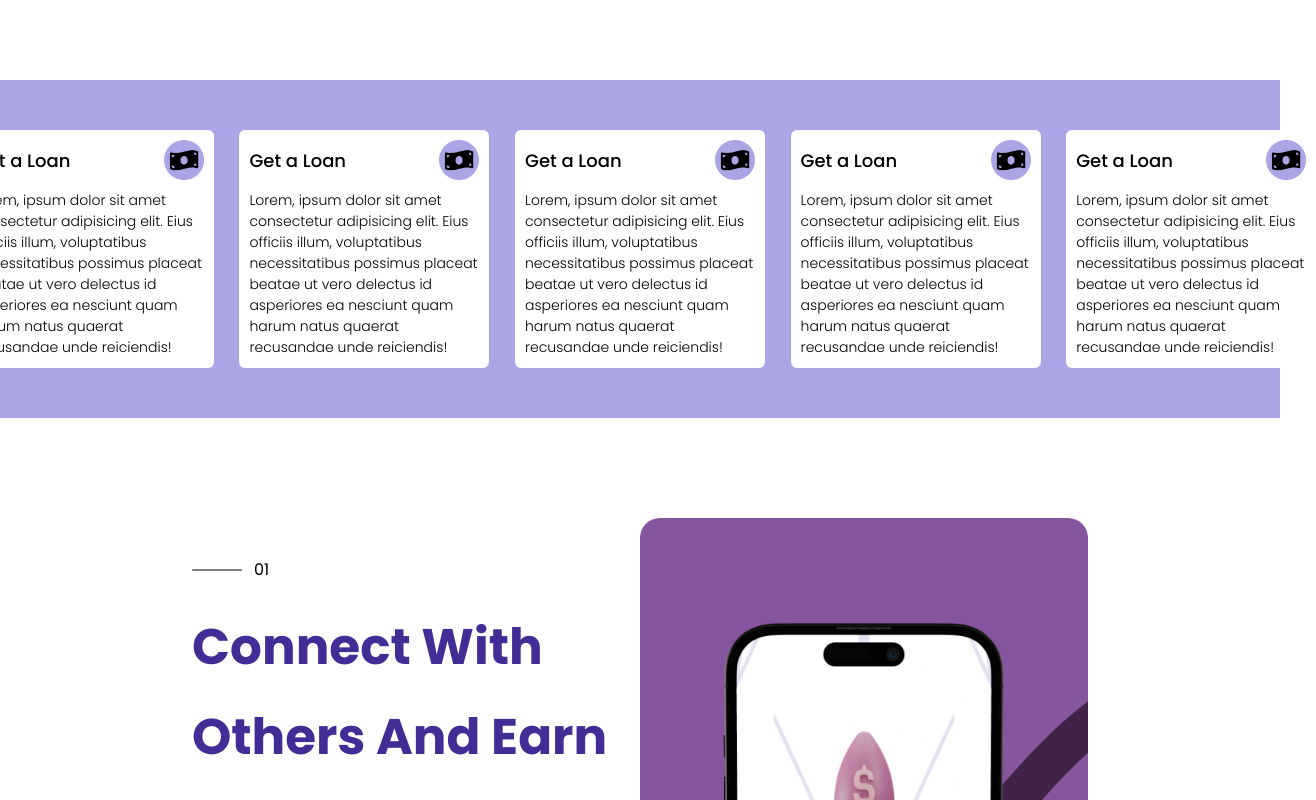
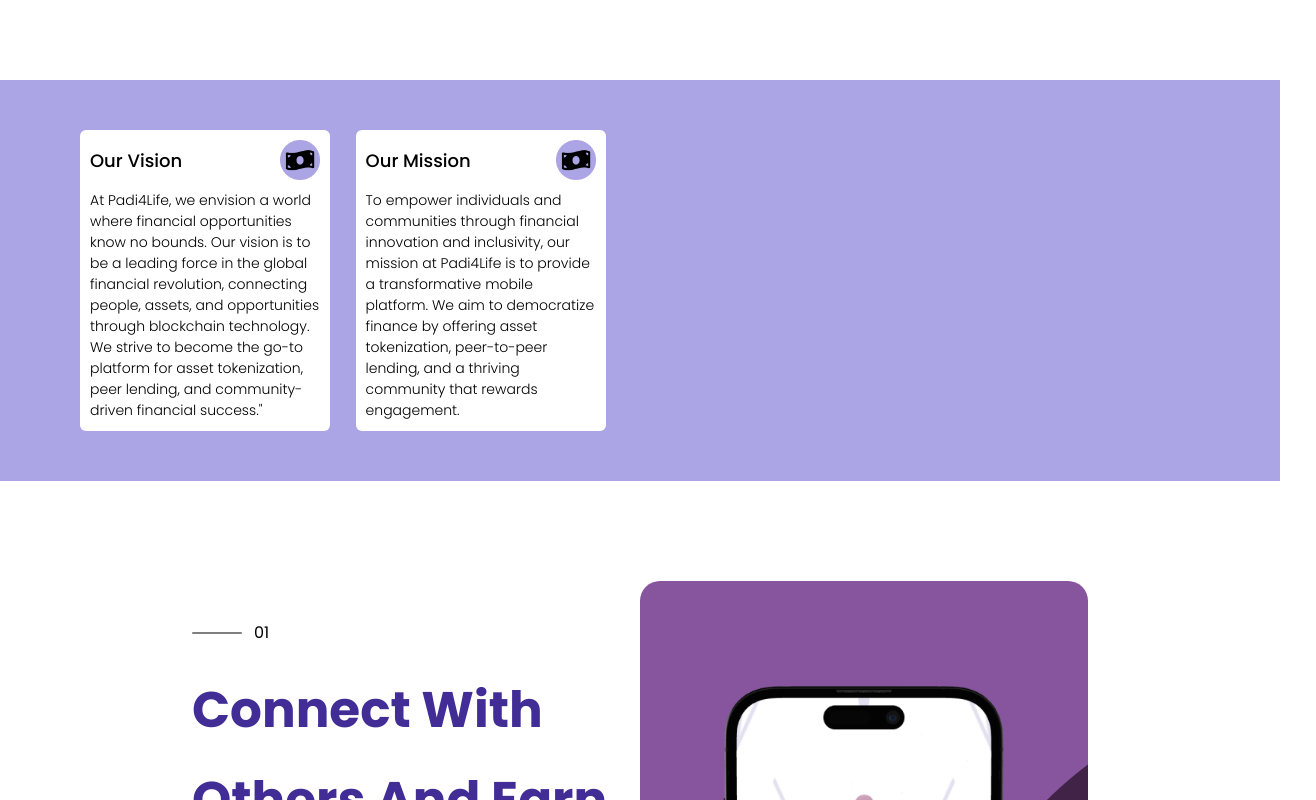
Before and after one commit to Solexi/padi4life, a React (Create React App) app: page / in a window 1280 px wide. Shown: the part 660-1460 px from the top of the page, 1316 px wide, since content can reach past the window. Built offline with nearby package versions, Linux system fonts and the light colour scheme.

Commit message:
Added Mission and Vision to Home Page

```diff
--- a/src/component/Footer/index.tsx
+++ b/src/component/Footer/index.tsx
@@ -139,13 +139,18 @@
                 <Flex
                     align={"center"}
                     flexDir={["column", "row"]}
-                    gap={["15px", "6px"]}
+                    gap={["15px", "15px"]}
                 >
                     <Text color={"#FFFFFF"}>Follow us: </Text>
-                    <Icon as={FaFacebook} color={"#FFFFFF"} w={"20px"} h={"20px"} />
-                    <Icon as={FaTwitter} color={"#FFFFFF"} w={"20px"} h={"20px"} />
-                    <Icon as={FaInstagram} color={"#FFFFFF"} w={"20px"} h={"20px"} />
-                    <Icon as={FaLinkedin} color={"#FFFFFF"} w={"20px"} h={"20px"} />
+                    <Flex
+                        flexDir={["row"]}
+                        gap={["15px", "10px"]}
+                    >
+                        <Icon as={FaFacebook} color={"#FFFFFF"} w={"20px"} h={"20px"} />
+                        <Icon as={FaTwitter} color={"#FFFFFF"} w={"20px"} h={"20px"} />
+                        <Icon as={FaInstagram} color={"#FFFFFF"} w={"20px"} h={"20px"} />
+                        <Icon as={FaLinkedin} color={"#FFFFFF"} w={"20px"} h={"20px"} />
+                    </Flex>
                 </Flex>
             </Flex>
         </Flex>
--- a/src/component/Navbar/index.tsx
+++ b/src/component/Navbar/index.tsx
@@ -71,7 +71,7 @@
             <Link href="https://bit.ly/padi4lifemobile" isExternal>
                 <Button
                     fontSize={["16px", ""]}
-                    px={["30px", ""]}
+                    px={["10px", ""]}
                     bg={"#412D95"}
                     _hover={{ bg: "#000000", transition: "0.5s" }}
                     color={"#FFFFFF"}
--- a/src/pages/Home/Home.tsx
+++ b/src/pages/Home/Home.tsx
@@ -141,7 +141,7 @@
                                     fontSize={"18px"}
                                     fontWeight={500}
                                 >
-                                    Get a Loan
+                                    Our Vision
                                 </Text>
                                 <Image
                                     src={loan}
@@ -154,9 +154,9 @@
                                 fontWeight={300}
                                 mt={"10px"}
                             >
-                                Lorem, ipsum dolor sit amet consectetur adipisicing elit.
-                                Eius officiis illum, voluptatibus necessitatibus possimus placeat beatae
-                                ut vero delectus id asperiores ea nesciunt quam harum natus quaerat recusandae unde reiciendis!
+                                 At Padi4Life, we envision a world where financial opportunities know no bounds. Our vision is to be a
+                                 leading force in the global financial revolution, connecting people, assets, and opportunities through blockchain technology.
+                                 We strive to become the go-to platform for asset tokenization, peer lending, and community-driven financial success."
                             </Text>
                         </Box>
                     </GridItem>
@@ -177,7 +177,7 @@
                                     fontSize={"18px"}
                                     fontWeight={500}
                                 >
-                                    Get a Loan
+                                    Our Mission
                                 </Text>
                                 <Image
                                     src={loan}
@@ -190,117 +190,9 @@
                                 fontWeight={300}
                                 mt={"10px"}
                             >
-                                Lorem, ipsum dolor sit amet consectetur adipisicing elit.
-                                Eius officiis illum, voluptatibus necessitatibus possimus placeat beatae
-                                ut vero delectus id asperiores ea nesciunt quam harum natus quaerat recusandae unde reiciendis!
-                            </Text>
-                        </Box>
-                    </GridItem>
-                    <GridItem>
-                        <Box
-                            bg={"#FFFFFF"}
-                            w={"250px"}
-                            px={"10px"}
-                            py={"10px"}
-                            borderRadius={"md"}
-                        >
-                            <Flex
-                                flexDir={"row"}
-                                justifyContent={"space-between"}
-                                align={"center"}
-                            >
-                                <Text
-                                    fontSize={"18px"}
-                                    fontWeight={500}
-                                >
-                                    Get a Loan
-                                </Text>
-                                <Image
-                                    src={loan}
-                                    w={"40px"}
-                                    h={"40px"}
-                                />
-                            </Flex>
-                            <Text
-                                fontSize={"14px"}
-                                fontWeight={300}
-                                mt={"10px"}
-                            >
-                                Lorem, ipsum dolor sit amet consectetur adipisicing elit.
-                                Eius officiis illum, voluptatibus necessitatibus possimus placeat beatae
-                                ut vero delectus id asperiores ea nesciunt quam harum natus quaerat recusandae unde reiciendis!
-                            </Text>
-                        </Box>
-                    </GridItem>
-                    <GridItem>
-                        <Box
-                            bg={"#FFFFFF"}
-                            w={"250px"}
-                            px={"10px"}
-                            py={"10px"}
-                            borderRadius={"md"}
-                        >
-                            <Flex
-                                flexDir={"row"}
-                                justifyContent={"space-between"}
-                                align={"center"}
-                            >
-                                <Text
-                                    fontSize={"18px"}
-                                    fontWeight={500}
-                                >
-                                    Get a Loan
-                                </Text>
-                                <Image
-                                    src={loan}
-                                    w={"40px"}
-                                    h={"40px"}
-                                />
-                            </Flex>
-                            <Text
-                                fontSize={"14px"}
-                                fontWeight={300}
-                                mt={"10px"}
-                            >
-                                Lorem, ipsum dolor sit amet consectetur adipisicing elit.
-                                Eius officiis illum, voluptatibus necessitatibus possimus placeat beatae
-                                ut vero delectus id asperiores ea nesciunt quam harum natus quaerat recusandae unde reiciendis!
-                            </Text>
-                        </Box>
-                    </GridItem>
-                    <GridItem>
-                        <Box
-                            bg={"#FFFFFF"}
-                            w={"250px"}
-                            px={"10px"}
-                            py={"10px"}
-                            borderRadius={"md"}
-                        >
-                            <Flex
-                                flexDir={"row"}
-                                justifyContent={"space-between"}
-                                align={"center"}
-                            >
-                                <Text
-                                    fontSize={"18px"}
-                                    fontWeight={500}
-                                >
-                                    Get a Loan
-                                </Text>
-                                <Image
-                                    src={loan}
-                                    w={"40px"}
-                                    h={"40px"}
-                                />
-                            </Flex>
-                            <Text
-                                fontSize={"14px"}
-                                fontWeight={300}
-                                mt={"10px"}
-                            >
-                                Lorem, ipsum dolor sit amet consectetur adipisicing elit.
-                                Eius officiis illum, voluptatibus necessitatibus possimus placeat beatae
-                                ut vero delectus id asperiores ea nesciunt quam harum natus quaerat recusandae unde reiciendis!
+                                To empower individuals and communities through financial innovation and inclusivity,
+                                our mission at Padi4Life is to provide a transformative mobile platform.
+                                We aim to democratize finance by offering asset tokenization, peer-to-peer lending, and a thriving community that rewards engagement.
                             </Text>
                         </Box>
                     </GridItem>
--- a/src/pages/MeetTheTeam/Meet.tsx
+++ b/src/pages/MeetTheTeam/Meet.tsx
@@ -1,6 +1,7 @@
 import { Box, Flex, Heading, Text, Grid, GridItem, Image, Icon, Link } from "@chakra-ui/react";
 import Navbar from "../../component/Navbar";
 import ayanfe from "../../images/ayanfe.jpg";
+import ibrahim from "../../images/ibrahim.jpg";
 import "typeface-poppins";
 import { FaDribbble, FaGithub, FaLinkedin } from "react-icons/fa";
 import Footer from "../../component/Footer";
@@ -123,7 +124,7 @@
                                         h={["150px", "210px"]}
                                         objectFit={"fill"}
                                         borderRadius={"50%"}
-                                        src={"https://media.licdn.com/dms/image/D4D35AQEuWJrG3ld0Cg/profile-framedphoto-shrink_800_800/0/1664735876048?e=1699239600&v=beta&t=fdJqgW-eOFufEbWfYjiAs1oPQ6W6Ih9rcEk_iv81RYM"}
+                                        src={ibrahim}
                                         mb={"15px"}
                                     />
                                 </Flex>
```
Also changed, not shown: src/images/ibrahim.jpg (added).
